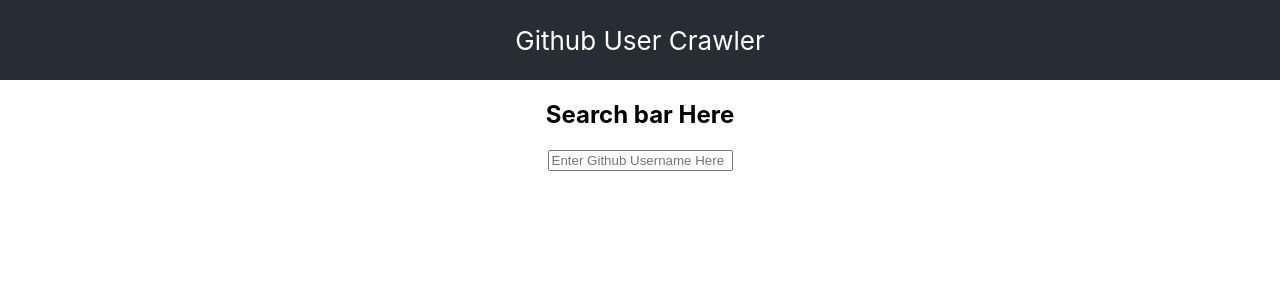
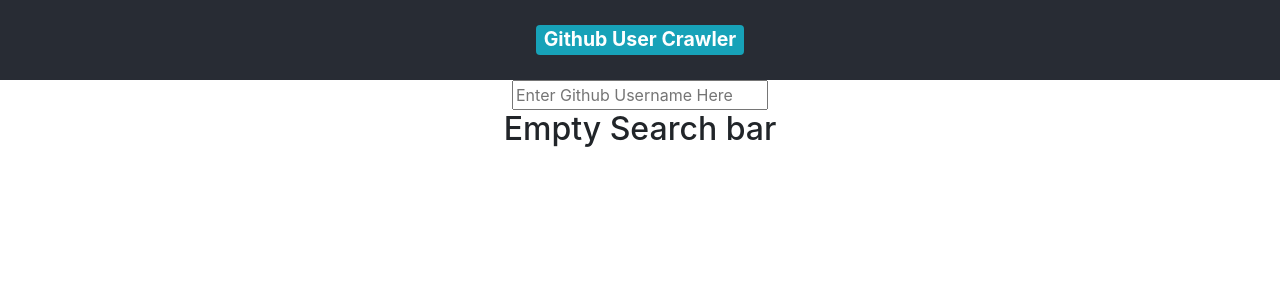
Before and after one commit to 1Canis-Lupus1/github-user-crawler, a React (Create React App) app: page / in a window 1280 px wide. Shown: the top 300 px of the page. Built offline with nearby package versions, Linux system fonts and the light colour scheme.

Commit message:
Display Card Fixed and Bootstrap Added

```diff
--- a/package.json
+++ b/package.json
@@ -6,6 +6,7 @@
     "@testing-library/jest-dom": "^5.11.6",
     "@testing-library/react": "^11.2.2",
     "@testing-library/user-event": "^12.6.0",
+    "bootstrap": "^4.5.3",
     "react": "^17.0.1",
     "react-dom": "^17.0.1",
     "react-scripts": "4.0.1",
--- a/src/App.js
+++ b/src/App.js
@@ -1,12 +1,13 @@
 import logo from './logo.svg';
 import './App.css';
+import "bootstrap/dist/css/bootstrap.css"
 import SearchBar from './components/SearchBar';
 
 function App() {
   return (
     <div className="App">
       <header className="App-header">
-        Github User Crawler
+        <span className="badge bg-info">Github User Crawler</span>
       </header>
       <SearchBar />
     </div>
--- a/src/components/SearchBar.jsx
+++ b/src/components/SearchBar.jsx
@@ -5,6 +5,8 @@
     super(props);
     this.state = {
       parameter: "",
+      userNotFound: false,
+      userAfterSearch: false,
     };
   }
 
@@ -15,14 +17,21 @@
         `https://api.github.com/users/${this.state.parameter}`
       );
       let displayData = await userData.json();
-      console.log("Data is now:", displayData);
+      if (displayData.message === "Not Found") {
+        // console.log("User Not Found");
+        this.setState({
+          userNotFound: true,
+        });
+      } else {
+        console.log("Data is now:", displayData);
+        this.setState({ userNotFound:false,userAfterSearch: true });
+      }
     }
   }
 
   render() {
     return (
       <div>
-        <h2>Search bar Here</h2>
         <input
           type="text"
           value={this.state.parameter}
@@ -34,11 +43,31 @@
               },
               () => {
                 this.componentDidMount();
-                // console.log("After Set State:",this.state.parameter)
               }
             );
           }}
         />
+        {!this.state.parameter && <h2>Empty Search bar</h2>}
+        {this.state.userNotFound && (
+          <>
+            <div class="card text-center">
+              <div class="card-header">Featured</div>
+              <div class="card-body">
+                <h5 class="card-title">Special title treatment</h5>
+                <p class="card-text">
+                  USER NOT FOUND
+                </p>
+                <a href="#" class="btn btn-primary">
+                  Go somewhere
+                </a>
+              </div>
+              <div class="card-footer text-muted">2 days ago</div>
+            </div>
+          </>
+        )}
+        {this.state.userAfterSearch && (
+            <h2>User Details here</h2>
+        )}
       </div>
     );
   }
```
Also changed, not shown: 2 other files (tests, documents, lock files or other folders).
